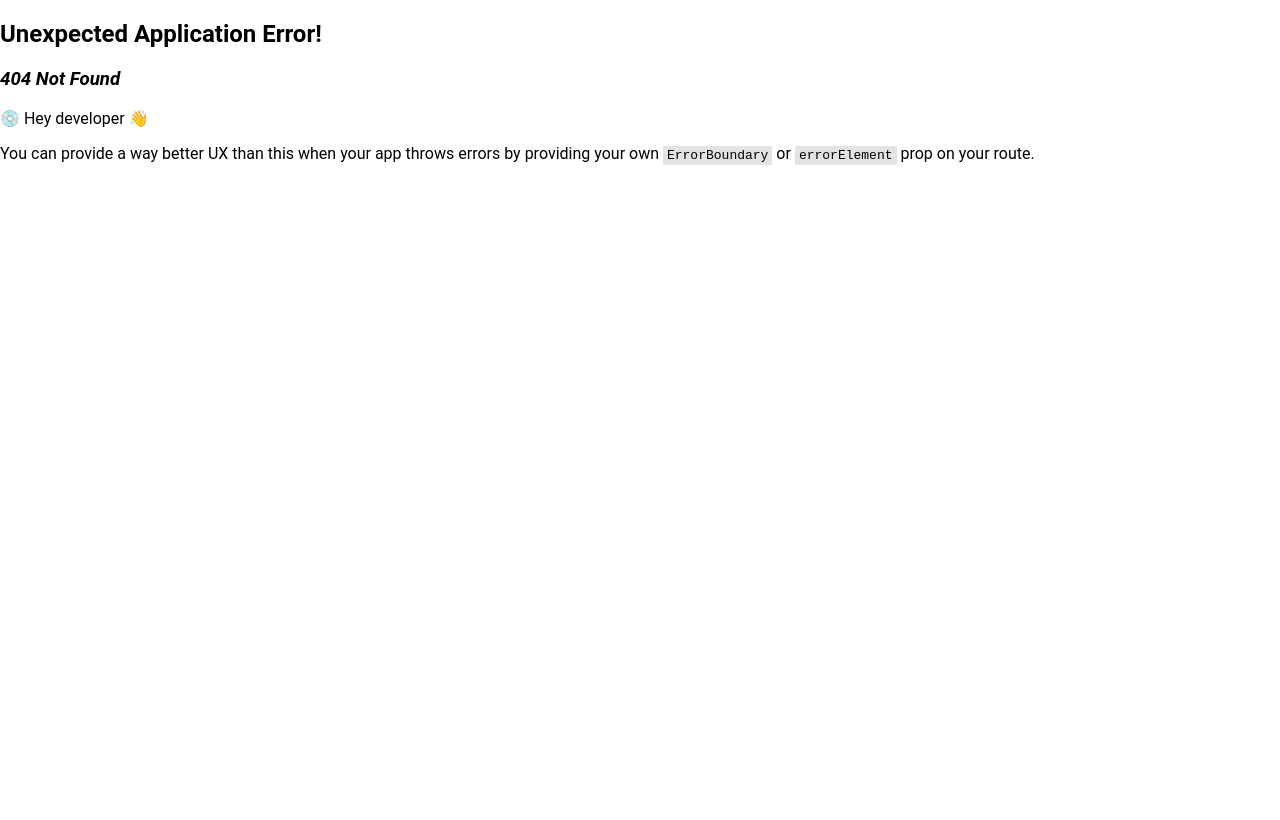
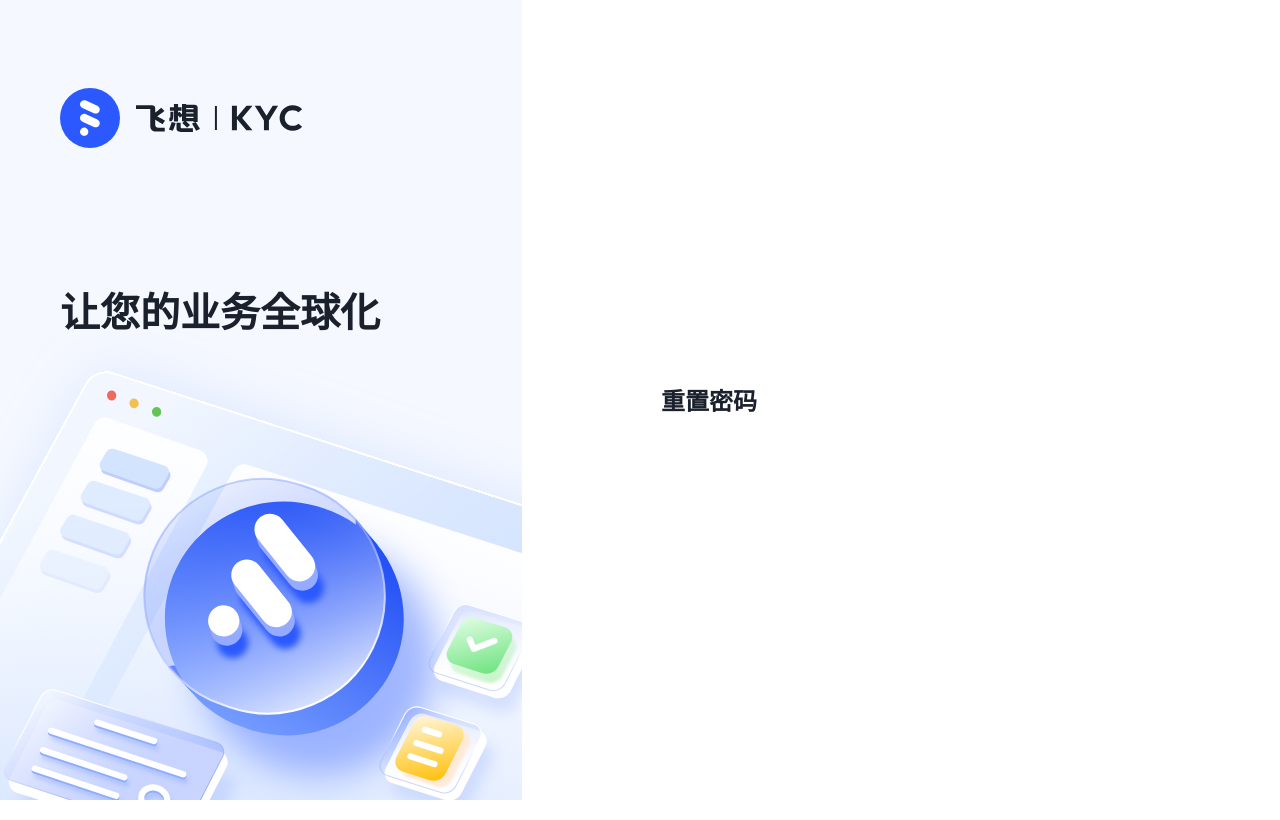
Before and after one commit to vito-karboncard/fx-kyc, a React (Vite) app: page /login/forget-password in a window 1280 px wide. Before the commit this address had no page. Built offline with nearby package versions, Linux system fonts and the light colour scheme.

Commit message:
refactor page wrapper

```diff
--- /dev/null
+++ b/src/pages/Login/ForgetPassword/ForgetPassword.tsx
@@ -0,0 +1,12 @@
+import Box from "src/pages/Login/components/Box";
+import { Typography } from "antd";
+
+function ForgetPassword() {
+  return (
+    <Box>
+      <Typography.Title level={1}>重置密码</Typography.Title>
+    </Box>
+  );
+}
+
+export default ForgetPassword;
--- a/src/pages/Login/SignIn/index.tsx
+++ b/src/pages/Login/SignIn/index.tsx
@@ -4,7 +4,9 @@ import ModeSwitch from "src/pages/Login/components/ModeSwitch";
 import { useEffect, useState } from "react";
 import OtpInput from "src/pages/Login/components/OtpInput";
 import utils from "src/utils/index";
+
 type SignInMethod = "password" | "otp";
+
 function SignIn() {
   const [signInMethod, setSignInMethod] = useState<SignInMethod>("password");
   const [form] = Form.useForm();
--- a/src/pages/Login/components/ModeSwitch.tsx
+++ b/src/pages/Login/components/ModeSwitch.tsx
@@ -1,4 +1,5 @@
 import { Typography } from "antd";
+import { Link } from "react-router-dom";
 
 function ModeSwitch({
   onClick,
@@ -10,7 +11,9 @@ function ModeSwitch({
   return (
     <div className={"flex justify-between"}>
       <Typography.Link onClick={onClick}>{switchText}</Typography.Link>
-      <Typography.Link>忘记密码？</Typography.Link>
+      <Link to={"./forget-password"}>
+        <Typography.Link>忘记密码？</Typography.Link>
+      </Link>
     </div>
   );
 }
--- a/src/route/index.tsx
+++ b/src/route/index.tsx
@@ -1,5 +1,7 @@
 import { createBrowserRouter, Navigate } from "react-router-dom";
-import LoginPage from "src/pages/Login/LoginPage";
+import LoginWrapper from "src/wrapper/Login/LoginWrapper";
+import SignIn from "src/pages/Login/SignIn/index";
+import ForgetPassword from "src/pages/Login/ForgetPassword/ForgetPassword";
 
 const router = createBrowserRouter([
   {
@@ -8,7 +10,17 @@ const router = createBrowserRouter([
   },
   {
     path: "/login",
-    element: <LoginPage />,
+    element: <LoginWrapper />,
+    children: [
+      {
+        index: true,
+        element: <SignIn />,
+      },
+      {
+        path: "forget-password",
+        element: <ForgetPassword />,
+      },
+    ],
   },
 ]);
 
--- a/src/pages/Login/LoginPage.tsx
+++ b/src/wrapper/Login/LoginWrapper.tsx
@@ -1,9 +1,9 @@
-import Style from "./style.module.scss";
+import Style from "src/wrapper/Login/style.module.scss";
 import FxBanner from "src/assets/fx-banner.svg";
 import { Typography } from "antd";
-import SignIn from "src/pages/Login/SignIn/index";
+import { Outlet } from "react-router-dom";
 
-function LoginPage() {
+function LoginWrapper() {
   return (
     <div className={Style.container}>
       <div className={Style.bg}>
@@ -13,10 +13,10 @@ function LoginPage() {
         </Typography.Title>
       </div>
       <div className={"h-full flex justify-center items-center"}>
-        <SignIn />
+        <Outlet />
       </div>
     </div>
   );
 }
 
-export default LoginPage;
+export default LoginWrapper;
```
Also changed, not shown: src/wrapper/Login/style.module.scss (renamed from src/pages/Login/style.module.scss).
